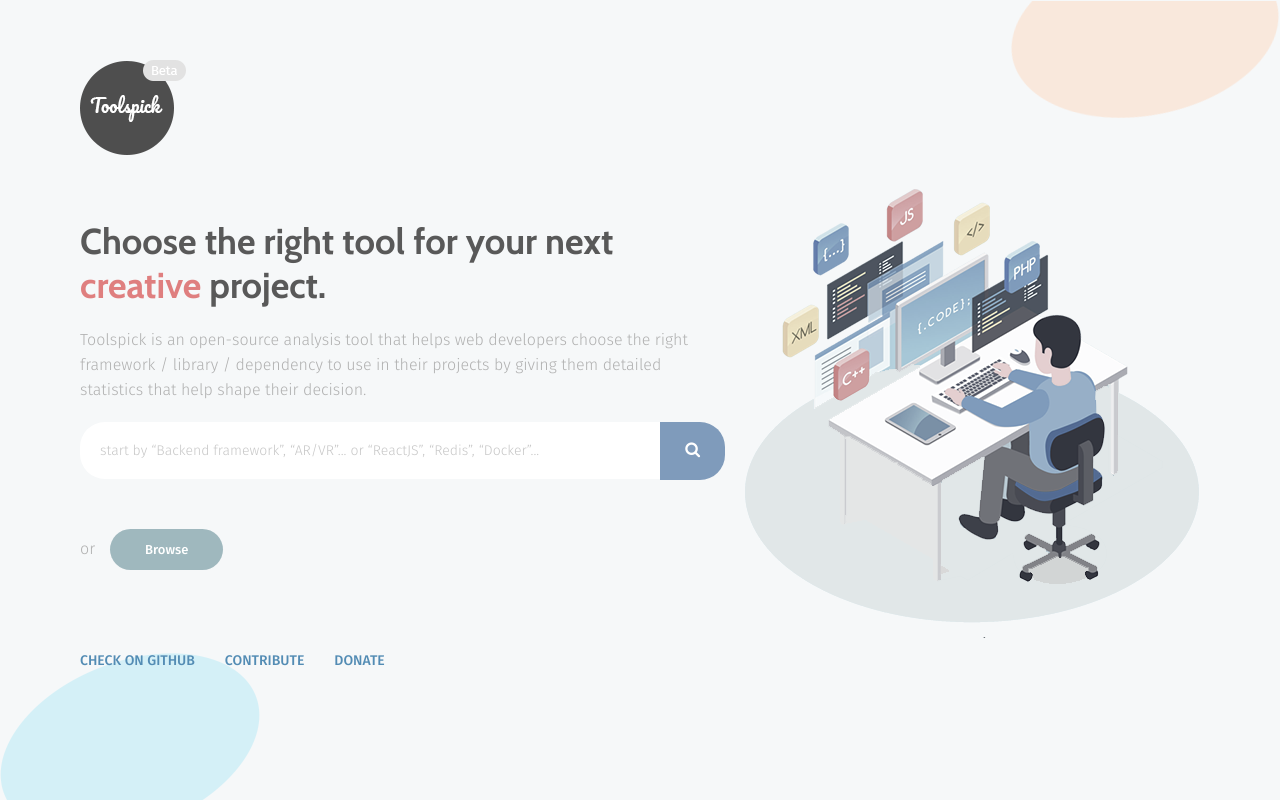
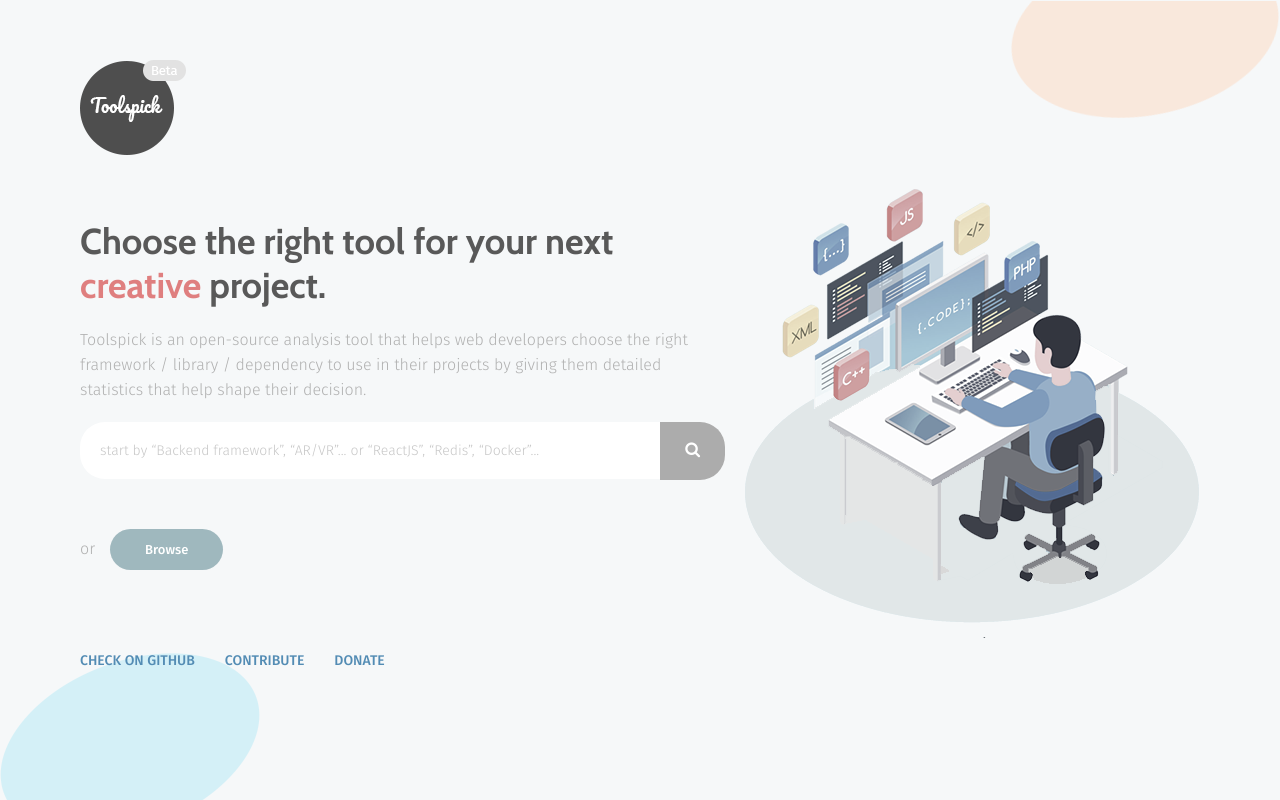
Before and after one commit to platoonic/Toolspick.IO, a React (Create React App) app: page / in a window 1280 px wide. Built offline with nearby package versions, Linux system fonts and the light colour scheme.

Commit message:
Search button is only active when a suggestion is shown

```diff
--- a/src/css/theme.css
+++ b/src/css/theme.css
@@ -7,6 +7,10 @@
 
 html{
 	height:100%;
+}
+
+button:disabled{
+	background-color:#acacac !important;
 }
 
 body{
--- a/src/pages/browse/browse.js
+++ b/src/pages/browse/browse.js
@@ -78,7 +78,7 @@ class Browse extends React.Component{
 						activity: 60
 					}
 				]});
-		}, 1000);
+		}, 3000);
 	}
 
 	render(){
--- a/src/pages/homepage/searchBar.js
+++ b/src/pages/homepage/searchBar.js
@@ -10,6 +10,7 @@ class SearchBar extends React.Component{
 		super(props);
 		this.state = {
 			suggestionsShown: false,
+			searchButtonActive: false,
 			query: '',
 			suggestions: ['React', 'Redis', 'Retrd']
 		}
@@ -18,21 +19,21 @@ class SearchBar extends React.Component{
 	handleChange = (e) => {
 		this.setState({query: e.target.value});
 		if(e.target.value != ''){
-			this.setState({suggestionsShown: true});
+			this.setState({suggestionsShown: true, searchButtonActive: false});
 		}else{
-			this.setState({suggestionsShown: false});
+			this.setState({suggestionsShown: false, searchButtonActive: false});
 		}
 	}
 
 	fillSearchBar = (value) => {
-		this.setState({suggestionsShown: false, query: value});
+		this.setState({suggestionsShown: false, searchButtonActive: true, query: value});
 	}
 
 	render(){
 		return(
 			<div className="search">
-				<input value={this.state.query} onChange={(e) => {this.handleChange(e)}} type="text" name="search-term" placeholder="start by “Backend framework”, “AR/VR”... or “ReactJS”, “Redis”, “Docker”..." />
-				<button className="btn blue"><i className="fa fa-search"></i></button>
+				<input value={this.state.query} onChange={(e) => {this.handleChange(e)}} type="text" name="search-term" placeholder="start by “Backend framework”, “AR/VR”... or “ReactJS”, “Redis”, “Docker”..."/>
+				<button className="btn blue"  disabled={this.state.searchButtonActive === false ? "disabled" : ""}><i className="fa fa-search"></i></button>
 				<CSSTransitionGroup transitionName="suggestions"
 									transitionEnterTimeout={400}
 									transitionLeaveTimeout={300}>
```
